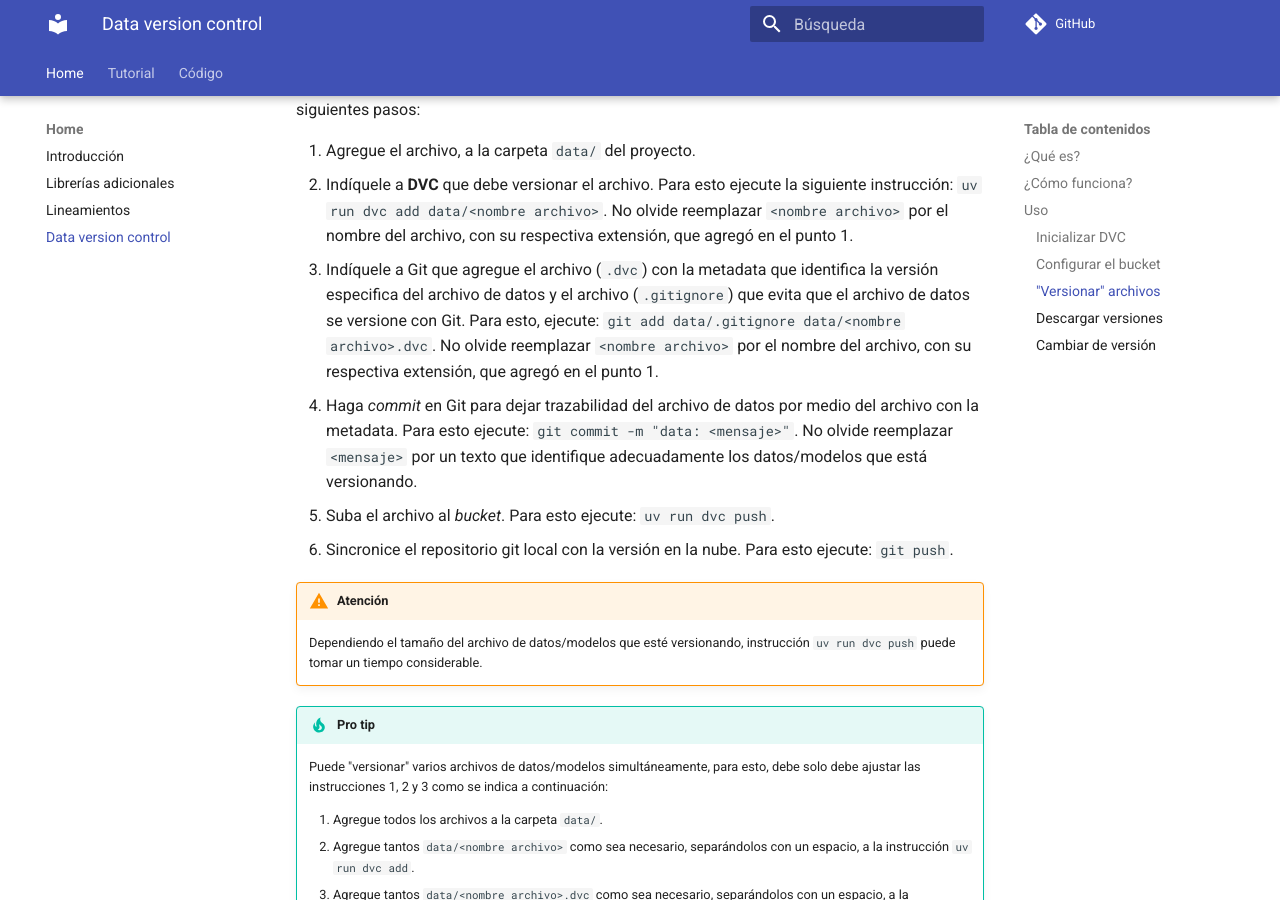
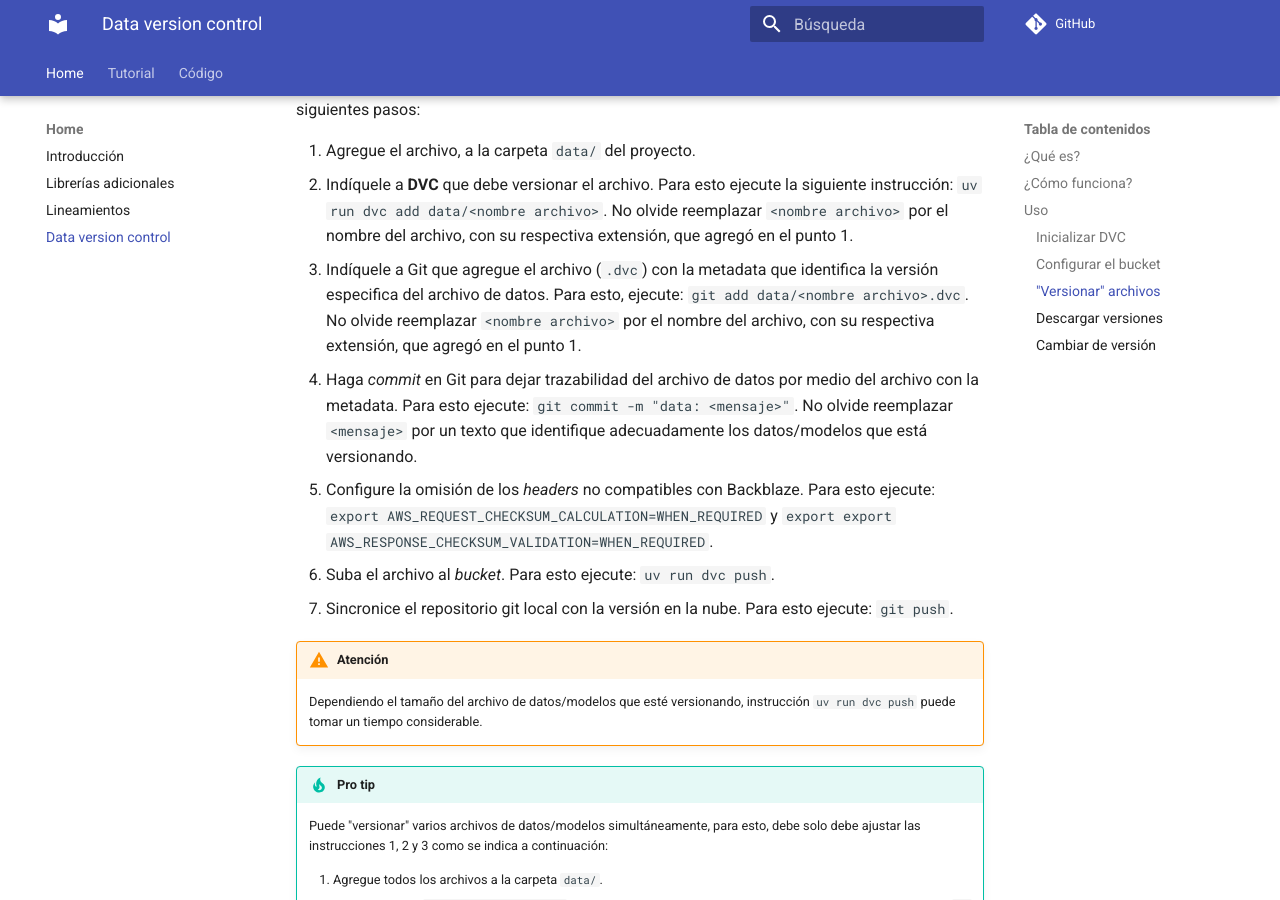
Before and after one commit to alejpelo/plantilla-proyecto-python, an MkDocs documentation site: the page built from docs/otros/dvc.md, in a window 1280 px wide and 900 px high, scrolled down 3220 px. Built offline with MkDocs 1.6.1 and Material for MkDocs 9.7.7, drawn with Linux system fonts in a browser that asks for light colours; comment, search, counter and statistics services are not loaded.

Commit message:
docs: Actualiza instrucciones para usar dvc

```diff
--- a/docs/otros/dvc.md
+++ b/docs/otros/dvc.md
@@ -80,10 +80,11 @@ Una vez configurado **DVC** tal como se indicó anteriormente, para "versionar"
 
 1. Agregue el archivo, a la carpeta `data/` del proyecto.
 2. Indíquele a **DVC** que debe versionar el archivo. Para esto ejecute la siguiente instrucción: `uv run dvc add data/<nombre archivo>`. No olvide reemplazar `<nombre archivo>` por el nombre del archivo, con su respectiva extensión, que agregó en el punto 1.
-3. Indíquele a Git que agregue el archivo (`.dvc`) con la metadata que identifica la versión especifica del archivo de datos y el archivo (`.gitignore`) que evita que el archivo de datos se versione con Git. Para esto, ejecute: `git add data/.gitignore data/<nombre archivo>.dvc`. No olvide reemplazar `<nombre archivo>` por el nombre del archivo, con su respectiva extensión, que agregó en el punto 1.
+3. Indíquele a Git que agregue el archivo (`.dvc`) con la metadata que identifica la versión especifica del archivo de datos. Para esto, ejecute: `git add data/<nombre archivo>.dvc`. No olvide reemplazar `<nombre archivo>` por el nombre del archivo, con su respectiva extensión, que agregó en el punto 1.
 4. Haga _commit_ en Git para dejar trazabilidad del archivo de datos por medio del archivo con la metadata. Para esto ejecute: `git commit -m "data: <mensaje>"`. No olvide reemplazar `<mensaje>` por un texto que identifique adecuadamente los datos/modelos que está versionando.
-5. Suba el archivo al _bucket_. Para esto ejecute: `uv run dvc push`.
-6. Sincronice el repositorio git local con la versión en la nube. Para esto ejecute: `git push`.
+5. Configure la omisión de los _headers_ no compatibles con Backblaze. Para esto ejecute: `export AWS_REQUEST_CHECKSUM_CALCULATION=WHEN_REQUIRED` y `export export AWS_RESPONSE_CHECKSUM_VALIDATION=WHEN_REQUIRED`.
+6. Suba el archivo al _bucket_. Para esto ejecute: `uv run dvc push`.
+7. Sincronice el repositorio git local con la versión en la nube. Para esto ejecute: `git push`.
 
 !!! warning "Atención"
     Dependiendo el tamaño del archivo de datos/modelos que esté versionando, instrucción `uv run dvc push` puede tomar un tiempo considerable.
```
